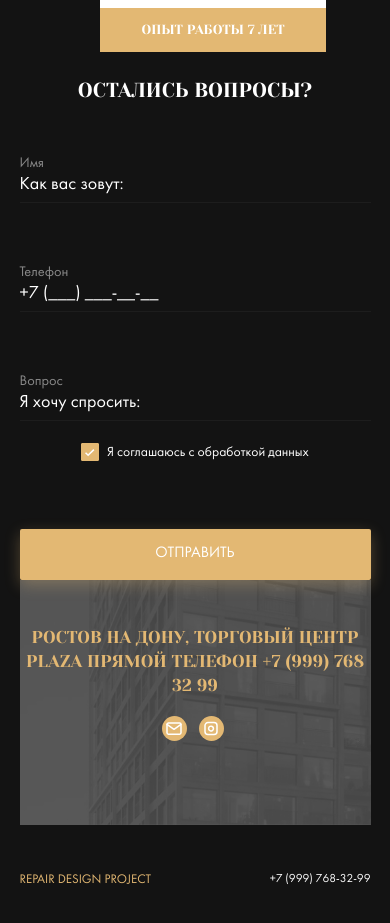
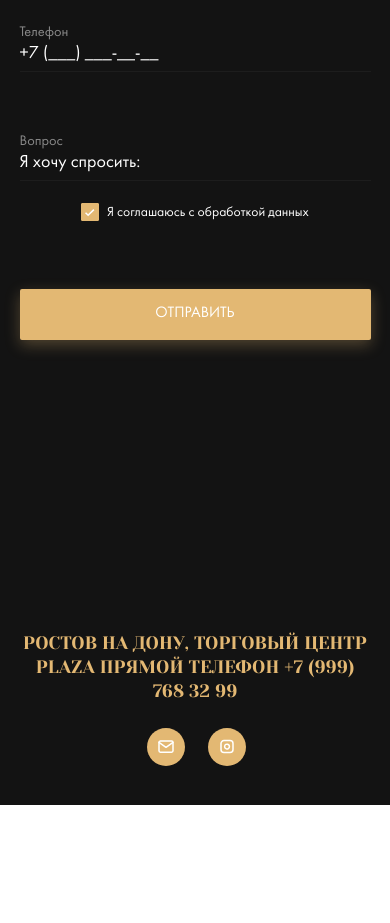
Before and after one commit to Irishjimdegriz/repair-design, a website: page index.html in a window 390 px wide. Shown: the part 7449-8372 px from the top of the page. After the commit the page ends 8254 px from the top, so only its background shows below. Drawn offline with nearby package versions, Linux system fonts and the light colour scheme; files whose address does not match are found by name.

Commit message:
feat: added mobile version

```diff
--- a/index.html
+++ b/index.html
@@ -9,6 +9,8 @@
   <link rel="stylesheet" href="https://unpkg.com/swiper/css/swiper.min.css">
   <link rel="stylesheet" href="css/animate.css">
   <link rel="stylesheet" href="css/style.css">
+  <!-- <script src="https://api-maps.yandex.ru/2.1/?apikey=6fdbd675-9305-4e9b-8942-d69cd6eef340&lang=ru_RU" type="text/javascript">
+  </script> -->
 </head>
 <body>
   <header class="header">
@@ -622,7 +624,7 @@
               </div>
               <p class="review-title">Савельева Екатерина Львовна</p>
             </div>
-            <p class="review-text">Я хочу поблагодарить ребят за их работу. Они вложили душу в ремонт. Я очень благодарна, что сделали как для самих себя. Большое спасибо, я выражаю проектному менеджеру за его профессионализм и подход. Процесс ремонта был завершен быстрее, чем ожидалось. Команда мобильная и профессиональная. Работы выполнены качественно без нареканий. Цены демократические. <br>Я рекомендую этих мастеров.</p>
+            <p class="review-text">Я хочу поблагодарить ребят за их работу. Они вложили душу в ремонт. Я очень благодарна, что сделали как для самих себя. Большое спасибо, я выражаю проектному менеджеру за его профессионализм и подход. Процесс ремонта был завершен быстрее, чем ожидалось. Команда мобильная и профессиональная. Работы выполнены качественно без нареканий. Цены демократические. <br class="break">Я рекомендую этих мастеров.</p>
             <div class="review-info">
               <div class="review-data">
                 <img class="review-data__image" src="img/square.svg" alt="">
@@ -641,7 +643,7 @@
               </div>
               <p class="review-title">Большов Михаил Анатольевич</p>
             </div>
-            <p class="review-text">Я хочу поблагодарить ребят за их работу. Они вложили душу в ремонт. Я очень благодарен, что сделали как для самих себя. Большое спасибо, я выражаю проектному менеджеру за его профессионализм и подход. Процесс ремонта был завершен быстрее, чем ожидалось. Команда мобильная и профессиональная. Работы выполнены качественно без нареканий. Качество высокое. <br>Я рекомендую этих мастеров.</p>
+            <p class="review-text">Я хочу поблагодарить ребят за их работу. Они вложили душу в ремонт. Я очень благодарен, что сделали как для самих себя. Большое спасибо, я выражаю проектному менеджеру за его профессионализм и подход. Процесс ремонта был завершен быстрее, чем ожидалось. Команда мобильная и профессиональная. Работы выполнены качественно без нареканий. Качество высокое. <br class="break">Я рекомендую этих мастеров.</p>
             <div class="review-info">
               <div class="review-data">
                 <img class="review-data__image" src="img/square.svg" alt="">
@@ -660,7 +662,7 @@
               </div>
               <p class="review-title">Хасанов Даниил Муратович</p>
             </div>
-            <p class="review-text">Я хочу поблагодарить ребят за их работу. Они вложили душу в ремонт. Я очень благодарен, что сделали как для самих себя. Большое спасибо, я выражаю проектному менеджеру за его профессионализм и подход. Процесс ремонта был завершен быстрее, чем ожидалось. Команда мобильная и профессиональная. Работы выполнены качественно без нареканий. Качество высокое. <br>Цены демократические.</p>
+            <p class="review-text">Я хочу поблагодарить ребят за их работу. Они вложили душу в ремонт. Я очень благодарен, что сделали как для самих себя. Большое спасибо, я выражаю проектному менеджеру за его профессионализм и подход. Процесс ремонта был завершен быстрее, чем ожидалось. Команда мобильная и профессиональная. Работы выполнены качественно без нареканий. Качество высокое. <br class="break">Цены демократические.</p>
             <div class="review-info">
               <div class="review-data">
                 <img class="review-data__image" src="img/square.svg" alt="">
@@ -717,7 +719,7 @@
             </div>
           </div>
         </div>
-        <div class="map footer__map">
+        <div class="map footer__map" id="map">
           <script type="text/javascript" charset="utf-8" async src="https://api-maps.yandex.ru/services/constructor/1.0/js/?um=constructor%3Aa44096e6d0537820d06e0618a2177606b5af0f797a6836a1ee0587a90e281fe6&amp;width=100%25&amp;height=465&amp;lang=ru_RU&amp;scroll=false"></script>
         </div>
       </div>
--- a/js/main.js
+++ b/js/main.js
@@ -295,4 +295,21 @@ $(document).ready(function () {
     });
 
     $('[type=tel]').mask('+7(000) 000-00-00', {placeholder: "+7 (___) ___-__-__"});
+
+        // Функция ymaps.ready() будет вызвана, когда
+    // загрузятся все компоненты API, а также когда будет готово DOM-дерево.
+    ymaps.ready(init);
+    function init(){
+        // Создание карты.
+        var myMap = new ymaps.Map("map", {
+            // Координаты центра карты.
+            // Порядок по умолчанию: «широта, долгота».
+            // Чтобы не определять координаты центра карты вручную,
+            // воспользуйтесь инструментом Определение координат.
+            center: [55.76, 37.64],
+            // Уровень масштабирования. Допустимые значения:
+            // от 0 (весь мир) до 19.
+            zoom: 7
+        });
+    }
 });
--- a/sass/_media.sass
+++ b/sass/_media.sass
@@ -11,6 +11,8 @@
       font-size: 0.75rem
     &__job
       font-size: 1.05rem
+  .break
+    display: none
 
 @media screen and ( max-width: 1305px)
   .title
@@ -21,6 +23,9 @@
     &__job
       font-size: 1.0rem
       padding-bottom: 1.5rem
+  .footer
+    &__map
+      min-height: 20rem
 
 @media screen and ( max-width: 1270px)
   html
@@ -128,6 +133,30 @@
       width: 100%
       padding: 1.4rem 4.8rem
       font-size: 1.3rem
+    &__menu
+      display: none
+    &__map
+      order: 1
+      margin-top: -14.5rem
+      margin-bottom: 15rem
+    &__address
+      font-size: 1.5rem
+      margin-bottom: 2.1rem
+    &__logo-container
+      margin-left: 2.15rem
+      margin-bottom: 3.2rem
+    &__logo-wrap
+      width: 3.2rem
+      height: 3.2rem
+      margin-right: 1.9rem
+    .anti-hero
+      margin-top: -20rem
+      background-image: none
+      display: flex
+      flex-direction: column
+      margin-bottom: 0
+      &-container
+        order: 2
 
 @media screen and ( max-width: 992px)
   .nav
```
Also changed, not shown: css/style.css.
